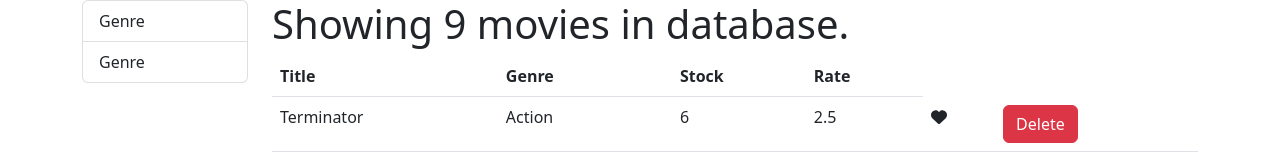
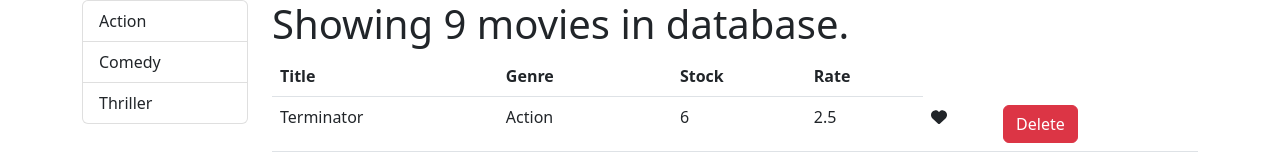
Before and after one commit to KirannVaka/vidly, a React (Create React App) app: page / in a window 1280 px wide. Shown: the top 158 px of the page. Built offline with nearby package versions, Linux system fonts and the light colour scheme.

Commit message:
CWM-ReactCourse-ListGroupsExcercise-Final

```diff
--- a/src/common/listGroups.jsx
+++ b/src/common/listGroups.jsx
@@ -2,12 +2,20 @@ import React, { Component } from "react";
 import _ from "lodash";
 
 const ListGroups = (props) => {
+  const { items, onItemSelect } = props;
+  console.log(items);
   return (
     <ul className="list-group">
-      <li style={{ cursor: "pointer" }} className="list-group-item">
-        Genre
-      </li>
-      <li className="list-group-item">Genre</li>
+      {items.map((item) => (
+        <li
+          key={item.name}
+          style={{ cursor: "pointer" }}
+          className="list-group-item"
+          onClick={() => onItemSelect(item.name)}
+        >
+          {item.name}
+        </li>
+      ))}
     </ul>
   );
 };
--- a/src/components/movies.jsx
+++ b/src/components/movies.jsx
@@ -4,17 +4,21 @@ import { faHeart as faSHeart } from "@fortawesome/free-solid-svg-icons";
 import { faHeart as faRHeart } from "@fortawesome/free-regular-svg-icons";
 import Pagination from "../common/pagination";
 import { paginate } from "../utils/paginate";
-import { genres, getGenres } from "../services/fakeGenreService";
+import { getGenres } from "../services/fakeGenreService";
 import ListGroups from "../common/listGroups";
 import React, { Component } from "react";
 
 class Movies extends Component {
   state = {
-    movies: getMovies(),
+    movies: [],
     genres: [],
     pageSize: 4,
     currentPage: 1,
   };
+
+  componentDidMount() {
+    this.setState({ movies: getMovies(), genres: getGenres() });
+  }
 
   handleDelete = (id) => {
     let movie = this.state.movies.find((m) => m._id === id);
@@ -26,7 +30,7 @@ class Movies extends Component {
   };
 
   handleGenreSelect = (genre) => {
-    return null;
+    console.log(genre);
   };
 
   handleLike = (movie) => {
@@ -46,16 +50,16 @@ class Movies extends Component {
   };
 
   render() {
-    const { movies, handleGenreSelect, genres, pageSize, currentPage } =
-      this.state;
+    const { movies, genres, pageSize, currentPage } = this.state;
 
     const moviesPaginated = paginate(movies, currentPage, pageSize);
 
     if (movies.length === 0) return <h1>There are no movies in DB</h1>;
+
     return (
       <div className="row">
         <div className="col-2">
-          <ListGroups items={genres} onGenreSelect={handleGenreSelect} />
+          <ListGroups items={genres} onItemSelect={this.handleGenreSelect} />
         </div>
         <div className="col">
           {movies.length > 0 && (
--- a/src/services/fakeGenreService.js
+++ b/src/services/fakeGenreService.js
@@ -1,9 +1,9 @@
 export const genres = [
   { _id: "5b21ca3eeb7f6fbccd471818", name: "Action" },
   { _id: "5b21ca3eeb7f6fbccd471814", name: "Comedy" },
-  { _id: "5b21ca3eeb7f6fbccd471820", name: "Thriller" }
+  { _id: "5b21ca3eeb7f6fbccd471820", name: "Thriller" },
 ];
 
 export function getGenres() {
-  return genres.filter(g => g);
+  return genres.filter((g) => g);
 }
```
